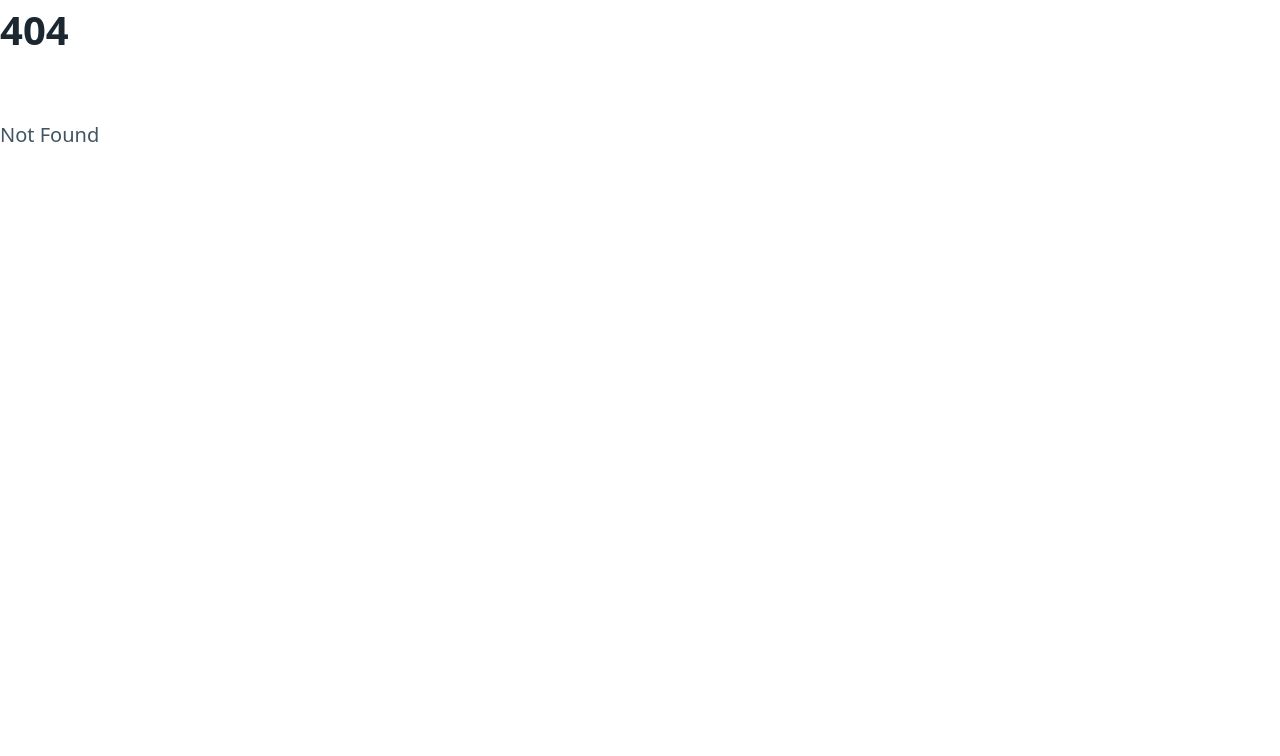
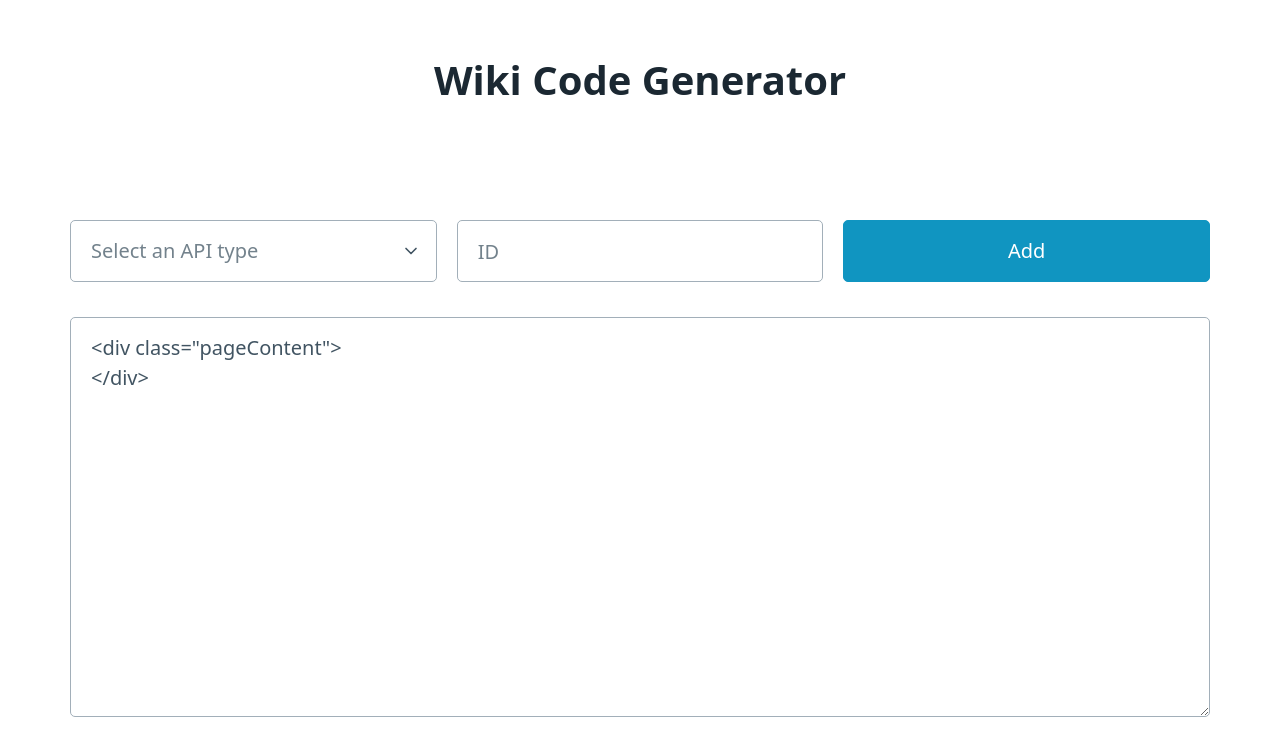
Before and after one commit to HyperAlch/Raven-Dawn-API-Lookup-Tool, a SvelteKit app: page /wiki-code-generator in a window 1280 px wide. Before the commit this address had no page. Shown: the top 756 px of the page. Built offline with nearby package versions, Linux system fonts and the light colour scheme.

Commit message:
Wiki mode generator UI started

```diff
--- a/src/routes/+page.svelte
+++ b/src/routes/+page.svelte
@@ -20,4 +20,5 @@
 			</li>
 		</ul>
 	</nav>
+	<a href="/wiki-code-generator">Go To: Wiki Code Generator</a>
 </header>
--- /dev/null
+++ b/src/routes/wiki-code-generator/+page.svelte
@@ -0,0 +1,58 @@
+<script lang="ts">
+	import { onMount } from 'svelte';
+	import ItemOptions from './item-options.svelte';
+
+	let pageContentDiv: HTMLDivElement;
+	let outputHTML: String = '';
+
+	let apiType: String = '';
+	let askForCodeOptions: Boolean = false;
+
+	$: if (pageContentDiv) outputHTML = pageContentDiv.outerHTML.replaceAll('>', '>\n');
+
+	onMount(() => {
+		pageContentDiv = document.createElement('div');
+		pageContentDiv.classList.add('pageContent');
+	});
+</script>
+
+<header>
+	<h1>Wiki Code Generator</h1>
+</header>
+
+<main>
+	{#if askForCodeOptions}
+		{#if apiType === 'items'}
+			<ItemOptions />
+		{/if}
+		<br />
+		<div class="grid">
+			<button class="outline">Save Code</button>
+			<button class="secondary outline" on:click={() => (askForCodeOptions = false)}>Cancel</button>
+		</div>
+	{:else}
+		<div class="grid">
+			<select id="fruit" bind:value={apiType} required>
+				<option value="" selected>Select an API type</option>
+				<option value="items">Items</option>
+			</select>
+			<input type="number" id="id" name="id" placeholder="ID" required />
+			<input type="button" value="Add" id="add-item" on:click={() => (askForCodeOptions = true)} />
+		</div>
+		<textarea bind:value={outputHTML} readonly></textarea>
+	{/if}
+</main>
+
+<style>
+	h1 {
+		text-align: center;
+	}
+
+	.grid {
+		padding-bottom: 15px;
+	}
+
+	textarea {
+		height: 400px;
+	}
+</style>
--- /dev/null
+++ b/src/routes/wiki-code-generator/item-options.svelte
@@ -0,0 +1,14 @@
+<details>
+	<summary>Item Name</summary>
+	<p>…</p>
+</details>
+
+<details>
+	<summary>Item Description</summary>
+	<p>…</p>
+</details>
+
+<details>
+	<summary>Item Image</summary>
+	<p>…</p>
+</details>
```
